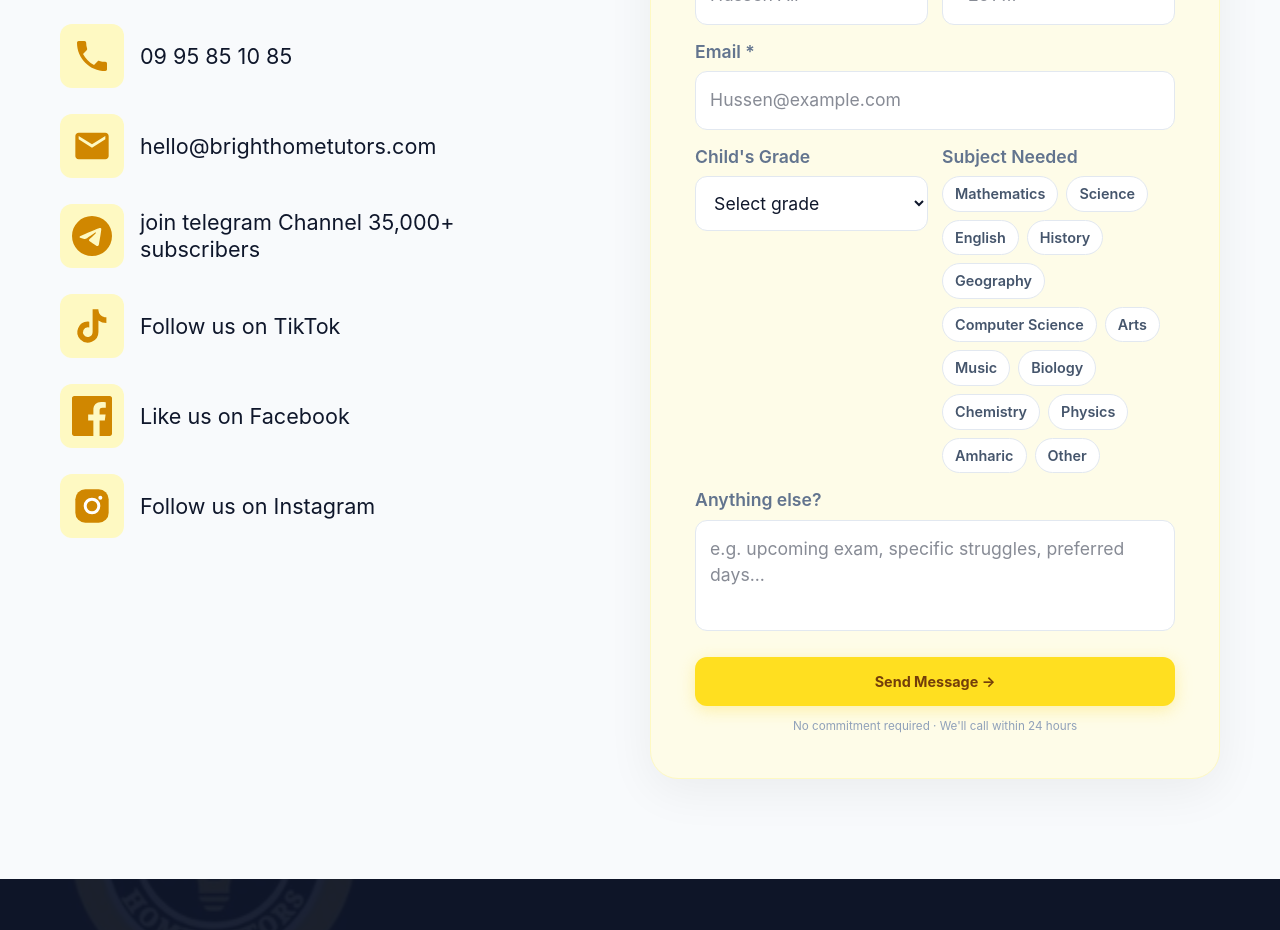
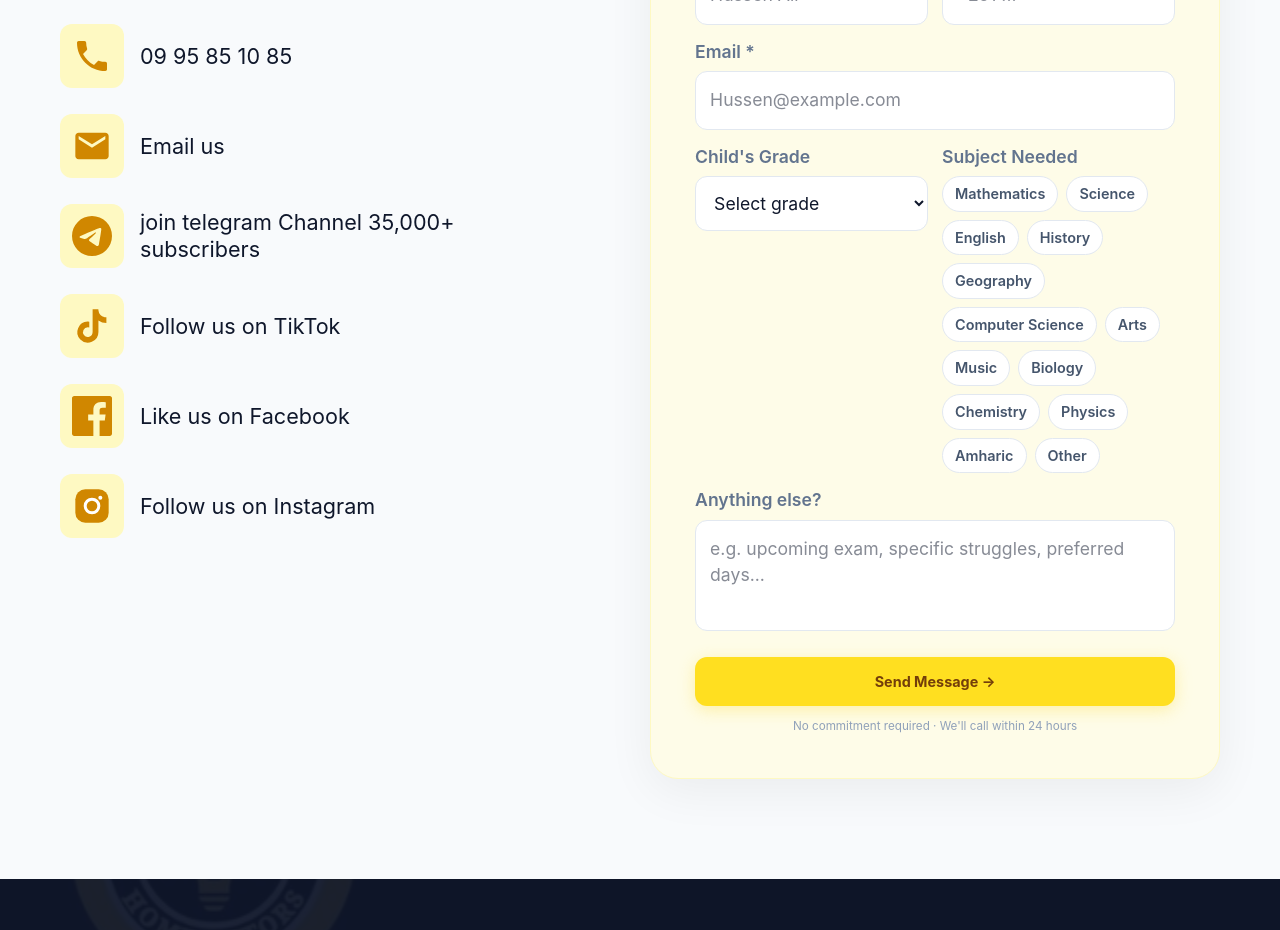
Before and after one commit to mikistat2/Bright-Home-Tutors, a React (Vite) app: page / in a window 1280 px wide. Shown: the part 5940-6870 px from the top of the page. Built offline with nearby package versions, Linux system fonts and the light colour scheme.

Commit message:
tiktok adress change

```diff
--- a/src/components/sections/Contact.jsx
+++ b/src/components/sections/Contact.jsx
@@ -98,7 +98,7 @@ function Contact() {
     }
 
     try {
-      const response = await fetch('https://formsubmit.co/ajax/b35349489@gmail.com', {
+      const response = await fetch('https://formsubmit.co/ajax/miki123mbt@gmail.com', {
         method: 'POST',
         headers: {
           'Content-Type': 'application/json',
@@ -156,9 +156,9 @@ function Contact() {
           {[
             { Icon: PhoneIcon, value: '09 91 21 26 49', href: 'tel:0991212649' },
             { Icon: PhoneIcon, value: '09 95 85 10 85', href: 'tel:0995851085' },
-            { Icon: MailIcon, value: 'hello@brighthometutors.com', href: 'mailto:hello@brighthometutors.com' },
+            { Icon: MailIcon, value: 'Email us', href: 'mailto:b35349489@gmail.com' },
             { Icon: TelegramIcon, value: 'join telegram Channel 35,000+ subscribers', href: 'https://t.me/Brighthometutors22' },
-            { Icon: TikTokIcon, value: 'Follow us on TikTok', href: 'https://tiktok.com/@Brighthometutors22' },
+            { Icon: TikTokIcon, value: 'Follow us on TikTok', href: 'https://www.tiktok.com/@bright.home.tutors?is_from_webapp=1&sender_device=pc' },
             { Icon: FacebookIcon, value: 'Like us on Facebook', href: 'https://facebook.com/brighthometutors' },
             { Icon: InstagramIcon, value: 'Follow us on Instagram', href: 'https://instagram.com/brighthometutors' }
           ].map(c => {
```
